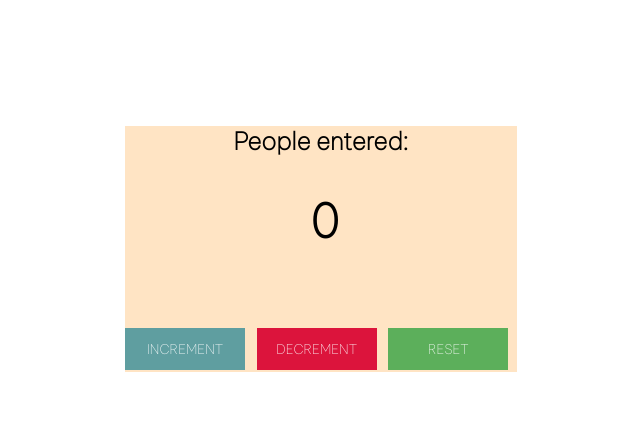
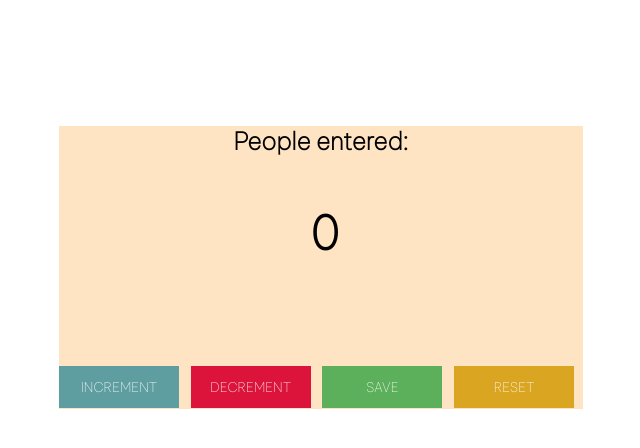
Before and after one commit to ysaiaspaul/Counter, a plain HTML site: page index.html in a window 1280 px wide. Shown: the whole page, without its empty margins (319-959 px from the left). Drawn offline with Linux system fonts and the light colour scheme.

Commit message:
Updated the UI for the counter.

```diff
--- a/app.css
+++ b/app.css
@@ -3,8 +3,8 @@
 }
 /*Container*/
 .container{
-    width: 392px;
-    height: 246px;
+    width: 524px;
+    height: 283px;
     margin: 10% auto;
     background-color: bisque;
 }
@@ -42,10 +42,13 @@ button:hover{
 #decrement-btn{
     background-color: #DC143C;
 }
-
-#reset-btn{
+#save-btn{
     background-color: #5caf5b;
 }
+#reset-btn{
+    background-color: #daa520;
+}
+
 
 /*ALERT BTN*/
 #alert{
@@ -54,7 +57,7 @@ button:hover{
     padding: 20px;
     width: 200px;
     position: relative;
-    margin: -249px 0 0 78px;
+    margin: -301px 0 0 139px;
     display: none;
 }
 
--- a/index.html
+++ b/index.html
@@ -18,6 +18,7 @@
 
             <button id="increment-btn" onclick="increment()">INCREMENT</button>
             <button id="decrement-btn" onclick="decrement()">DECREMENT</button>
+            <button id="save-btn" onclick="save()">SAVE</button>
             <button id="reset-btn" onclick="reset()">RESET</button>
 
         </section>
--- a/index.js
+++ b/index.js
@@ -24,6 +24,11 @@ function decrement(){
     }
 }
 
+//Save the count
+function save(){
+    console.log(count)
+}
+
 //Reset the counter
 function reset(){
 
```
